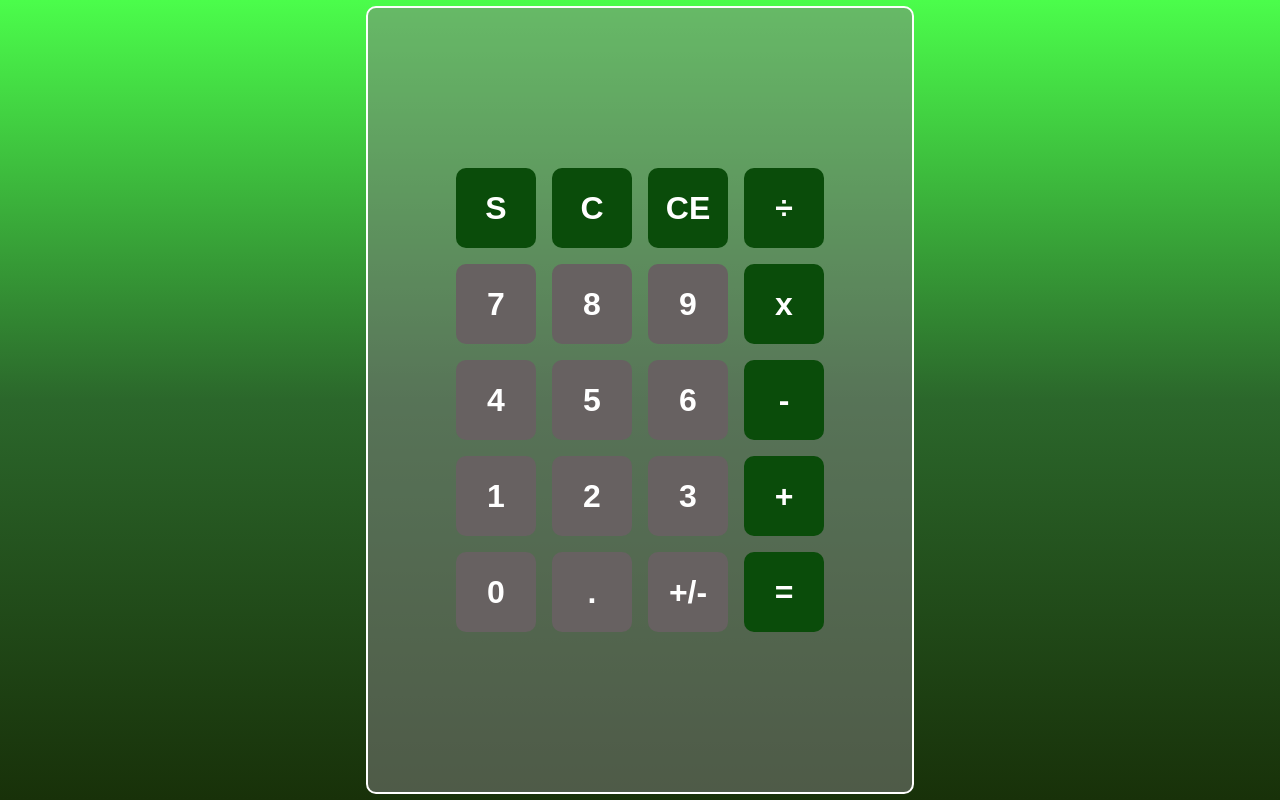
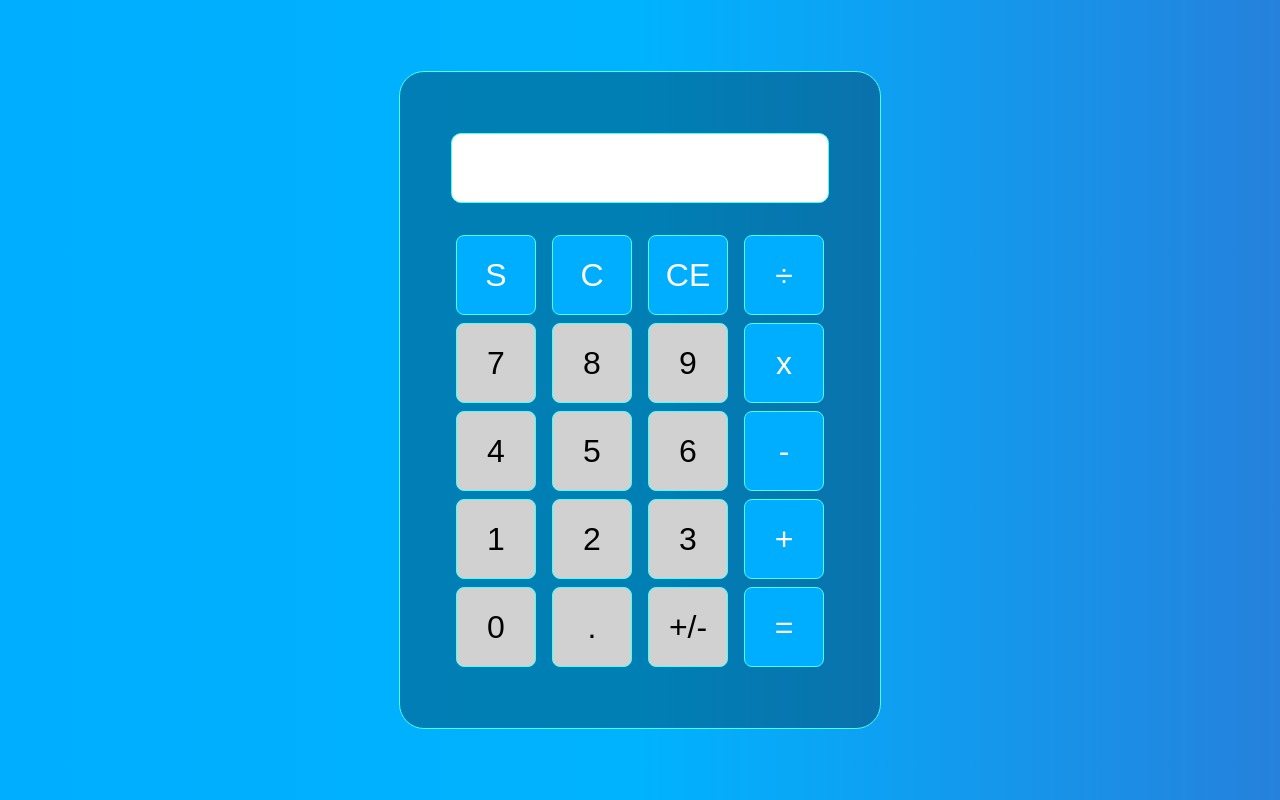
Before and after one commit to CarlosVinicios99/Calculadora-Web, a React (Create React App) app: page / in a window 1280 px wide. Built offline with nearby package versions, Linux system fonts and the light colour scheme.

Commit message:
ajustes nas cores, bordas e estilo da calculadora

```diff
--- a/src/componentes/Display.tsx
+++ b/src/componentes/Display.tsx
@@ -1,4 +1,5 @@
 import { FunctionComponent } from "react";
+import "./css/display.css"
 
 interface DisplayProps {
     conteudo?: string
--- a/src/componentes/css/botao.css
+++ b/src/componentes/css/botao.css
@@ -2,16 +2,30 @@
     width: 5rem;
     height: 5rem;
     font-size: 2rem;
-    font-weight: bold;
-    color: white;
-    border-radius: 10px;
+    font-weight: 500;
+    border-radius: 8px;
     border-style: none;
+    cursor: pointer;
 }
 
 .botao-cinza {
-    background-color: rgb(103, 97, 97);
+    background-color: rgb(210, 209, 209);
+    color: black;
+    border: 1px solid rgb(76, 255, 243);
+}
+
+.botao-cinza:hover {
+    background-color: rgb(177, 172, 172);
+    transition-duration: 0.4s;
 }
 
 .botao-verde {
-    background-color: rgb(10, 76, 10);
+    background-color: #00aeff;
+    color: white;
+    border: 1px solid rgb(76, 255, 243);
 }
+
+.botao-verde:hover{
+    background-color: #128ac1;
+    transition-duration: 0.4s;
+}
--- a/src/componentes/css/calculadora.css
+++ b/src/componentes/css/calculadora.css
@@ -1,12 +1,13 @@
 .calculadora-container {
-    width: 30rem;
-    height: 45rem;
-    border-radius: 10px;
-    border: 2px solid white;
-    background-color: rgba(128, 128, 128, 0.527);
+    width: 26rem;
+    height: 37rem;
+    border-radius: 25px;
+    border: 1px solid rgb(76, 255, 243);
+    background-color: rgba(0, 0, 0, 0.291);
     display: flex;
     flex-direction: column;
     justify-content: center;
+    gap: 2rem;
     padding: 2rem;
     align-items: center;
 }
@@ -14,7 +15,7 @@
 .botoes-container {
     display: flex;
     flex-direction: column;
-    gap: 1rem;
+    gap: 0.5rem;
 }
 
 .linha-de-botoes {
--- a/src/componentes/css/display.css
+++ b/src/componentes/css/display.css
@@ -0,0 +1,12 @@
+.display {
+    width: 23rem;
+    border-radius: 10px;
+    height: 4.3rem;
+    background-color: white;
+    border: 1px solid rgb(76, 255, 243);;
+    font-size: 2.2rem;
+    padding-left: 0.5rem;
+    display: flex;
+    flex-direction: column;
+    justify-content: flex-end;
+}
--- a/src/index.css
+++ b/src/index.css
@@ -19,5 +19,5 @@ code {
   flex-direction: column;
   align-items: center;
   justify-content: center;
-  background: linear-gradient(to bottom, rgb(75, 253, 75), rgb(43, 103, 43), rgb(24, 49, 9));
+  background: linear-gradient(to right, #00aeff, #00b3ff, #2581dc);
 }
```
